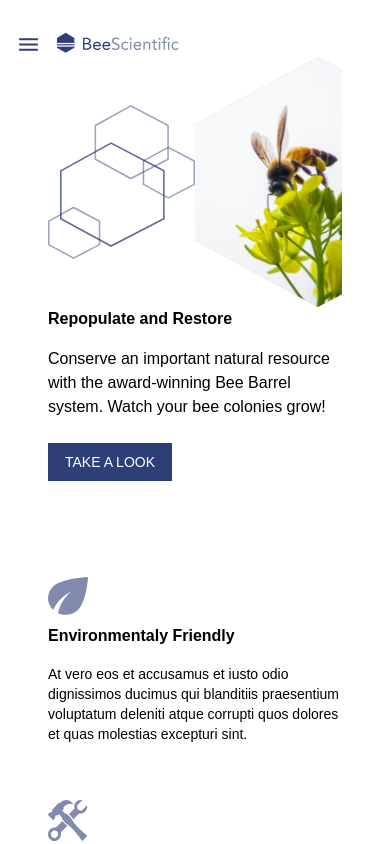
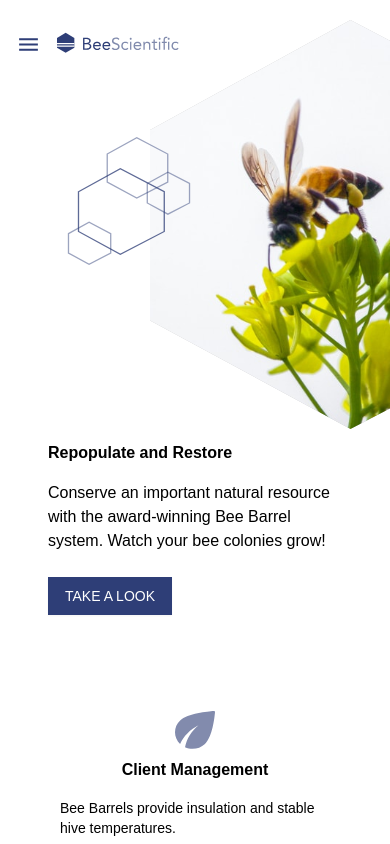
Before and after one commit to sfonua10/beescientific, a Next.js app: page / in a window 390 px wide. Shown: the top 844 px of the page. Built offline with nearby package versions, Linux system fonts and the light colour scheme.

Commit message:
touch up mobile home screen again

```diff
--- a/components/featureBox.js
+++ b/components/featureBox.js
@@ -1,9 +1,14 @@
 const FeatureBox = ({ vector, title, text, id }) => {
   return (
-    <div style={{ minWidth: `10rem` }}>
-      <img className="mb-2" src={vector} width={40} height={40} />
-      <div className="mb-4 font-bold">{title}</div>
-      <p className={`${id === 2 ? 'mb-6' : 'mb-14'} text-sm`}>{text}</p>
+    <div style={{ minWidth: `10rem` }} className="grid">
+      <img
+        className="mb-2 justify-self-center"
+        src={vector}
+        width={40}
+        height={40}
+      />
+      <h1 className="mb-4 font-bold justify-self-center">{title}</h1>
+      <p className={`${id === 2 ? 'mb-6' : 'mb-14'} text-sm pl-3`}>{text}</p>
     </div>
   );
 };
--- a/pages/index.js
+++ b/pages/index.js
@@ -18,23 +18,22 @@ export default function Home() {
     {
       id: 0,
       src: '/images/leaf_vector.svg',
-      title: 'Environmentaly Friendly',
-      text:
-        'At vero eos et accusamus et iusto odio dignissimos ducimus qui blanditiis praesentium voluptatum deleniti atque corrupti quos dolores et quas molestias excepturi sint.',
+      title: 'Client Management',
+      text: 'Bee Barrels provide insulation and stable hive temperatures.',
     },
     {
       id: 1,
       src: '/images/tool_vector.svg',
       title: 'Durable Construction',
       text:
-        'Et harum quidem rerum facilis est et expedita distinctio. Nam libero tempore, cum soluta nobis est eligendi optio cumque nihil impedit quo minus id.',
+        'Bee Barrels eliminate hive damage and minimize stress to your bees.',
     },
     {
       id: 2,
       src: '/images/clipboard_vector.svg',
       title: 'Promotes Productivity',
       text:
-        'Temporibus autem quibusdam et aut officiis debitis aut rerum necessitatibus saepe eveniet ut et voluptates repudiandae.',
+        'Bee Barrels promote productivity, yielding better results from colonies.',
     },
   ];
 
@@ -44,13 +43,13 @@ export default function Home() {
       imageSrc: '/images/bee_barrels_home_1.png',
       title: 'Introducing the Bee Barrel',
       subTitle: 'An exciting solution for an invaluable natural resource.',
-      buttonText: 'LEARN MORE',
+      buttonText: 'SEE MORE',
     },
     {
       id: 1,
       imageSrc: '/images/bee_home_2.png',
-      title: 'Contribute',
-      subTitle: 'An exciting solution for an invaluable natural resource.',
+      title: 'Contribute or Invest',
+      subTitle: 'Learn more about our business and become part of the team!',
       buttonText: 'JOIN US',
     },
   ];
@@ -64,18 +63,51 @@ export default function Home() {
   ];
   return (
     <Layout>
-      <div className="grid grid-cols-2 mx-12 md:mx-28">
+      <div className="h-96 grid grid-cols-6 grid-rows-4">
+        <svg
+          className="h-32 w-32 z-10 self-center row-start-2 col-start-2"
+          viewBox="0 0 281 294"
+          fill="none"
+          xmlns="http://www.w3.org/2000/svg"
+        >
+          <path
+            d="M24.5 125.691L120.578 72.7034L221.5 125.712V216.991L120.578 269.302L24.5 217.011V125.691Z"
+            stroke="#2E3E77"
+            strokeOpacity="0.77"
+            strokeWidth="3"
+          />
+          <path
+            d="M1.5 221.788L48.7978 195.703L98.5 221.809V266.539L48.7975 292.302L1.5 266.56V221.788Z"
+            stroke="#2E3E77"
+            strokeOpacity="0.47"
+            strokeWidth="3"
+          />
+          <path
+            d="M182.5 106.788L229.798 80.7034L279.5 106.809V151.539L229.797 177.302L182.5 151.56V106.788Z"
+            stroke="#2E3E77"
+            strokeOpacity="0.47"
+            strokeWidth="3"
+          />
+          <path
+            d="M90.5 39.0875L158.286 1.70343L229.5 39.1082V103.389L158.285 140.302L90.5 103.409V39.0875Z"
+            stroke="#2E3E77"
+            strokeOpacity="0.47"
+            strokeWidth="3"
+          />
+        </svg>
+
         <img
-          className="self-center"
-          src="/images/beehive_group_shapes.svg"
-          alt="Picture of bee"
-        />{' '}
-        <img
-          className=""
+          style={{
+            position: `absolute`,
+            top: `20px`,
+            width: `240px`,
+            right: 0,
+            zIndex: -1,
+          }}
           src="/images/hero_bee.svg"
           alt="Picture of bee"
           width={351}
-          height={349}
+          // height={349}
         />
       </div>
       <section className="mx-12 md:mx-28">
@@ -116,7 +148,7 @@ export default function Home() {
           />
         ))}
       </section>
-      <section className="mx-4 mb-16 md:hidden">
+      <section className="mx-4 mb-4 md:hidden">
         <h3 className="text-lg">CONNECT WITH US</h3>
         <div className="flex">
           {socialIcons.map((icon) => (
```
Also changed, not shown: public/images/logo.svg, 1 other file (tests, documents, lock files or other folders).
